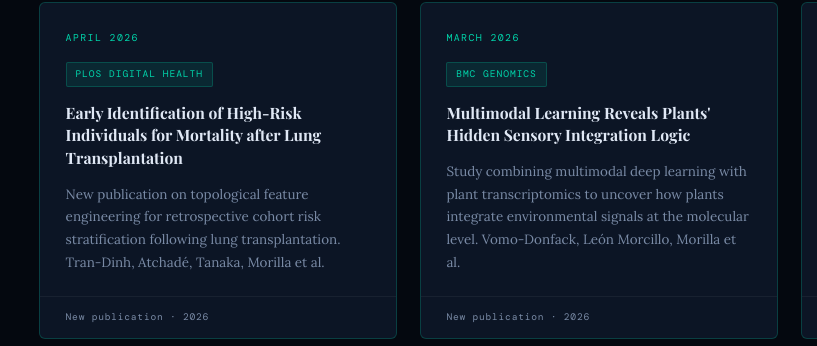
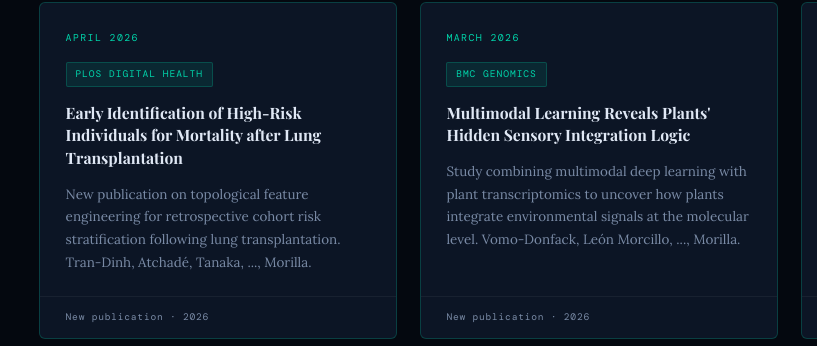
Before and after one commit to MorillaLab/morillalab.github.io, a plain HTML site: page index.html in a window 1280 px wide. Shown: the part 1321-1667 px from the top of the page, 41-858 px from the left. Drawn offline with nearby package versions, Linux system fonts and the light colour scheme; a web font is replaced by a local one.

Commit message:
Update index.html

```diff
--- a/index.html
+++ b/index.html
@@ -340,7 +340,7 @@
           <span class="news-journal">PLOS Digital Health</span>
           <h3>Early Identification of High-Risk Individuals for Mortality after Lung Transplantation</h3>
         </div>
-        <p>New publication on topological feature engineering for retrospective cohort risk stratification following lung transplantation. Tran-Dinh, Atchadé, Tanaka, Morilla et al.</p>
+        <p>New publication on topological feature engineering for retrospective cohort risk stratification following lung transplantation. Tran-Dinh, Atchadé, Tanaka, ..., Morilla.</p>
         <div class="news-card-footer">New publication · 2026</div>
       </div>
 
@@ -350,7 +350,7 @@
           <span class="news-journal">BMC Genomics</span>
           <h3>Multimodal Learning Reveals Plants' Hidden Sensory Integration Logic</h3>
         </div>
-        <p>Study combining multimodal deep learning with plant transcriptomics to uncover how plants integrate environmental signals at the molecular level. Vomo-Donfack, León Morcillo, Morilla et al.</p>
+        <p>Study combining multimodal deep learning with plant transcriptomics to uncover how plants integrate environmental signals at the molecular level. Vomo-Donfack, León Morcillo, ..., Morilla.</p>
         <div class="news-card-footer">New publication · 2026</div>
       </div>
 
```
